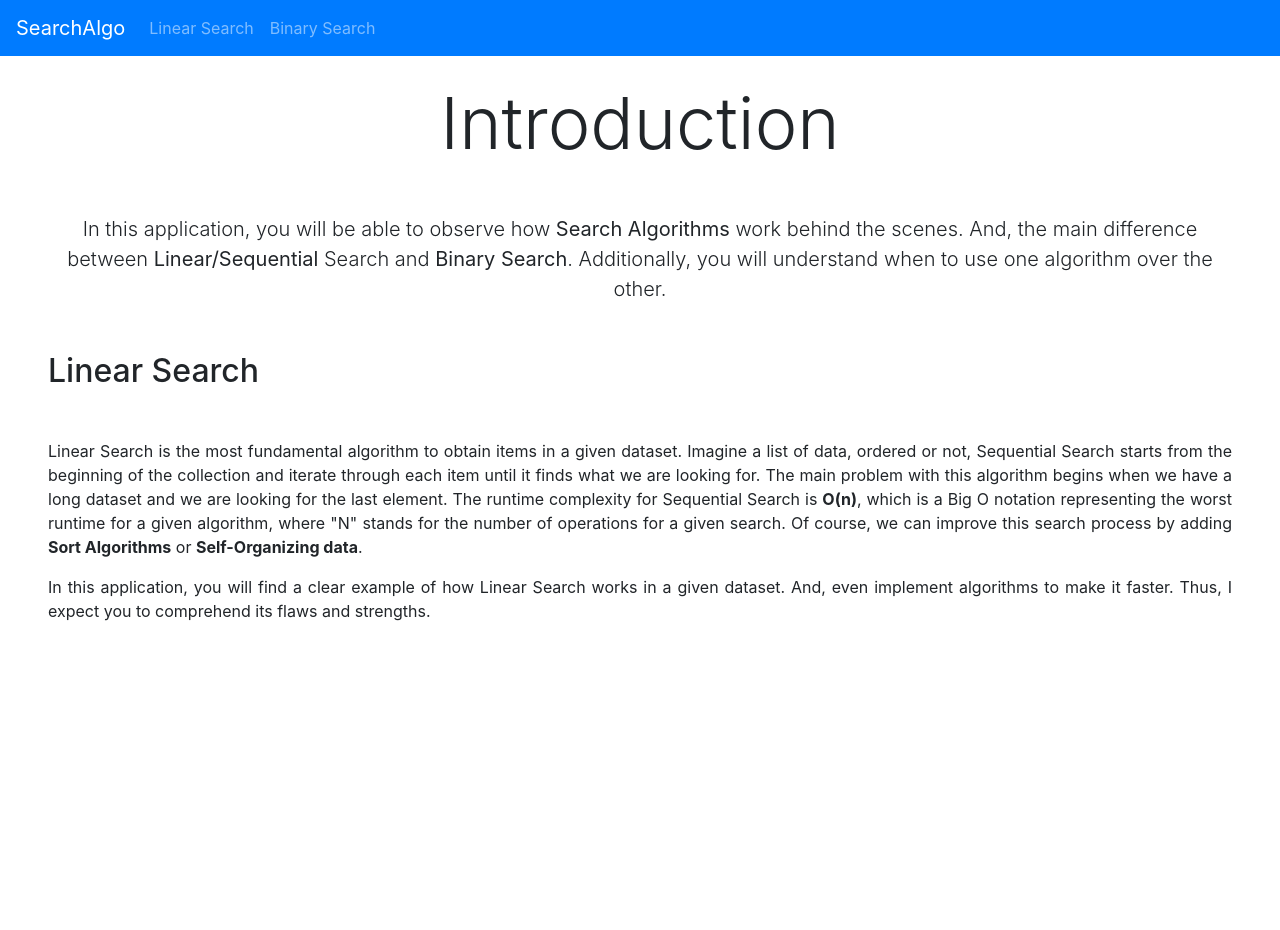
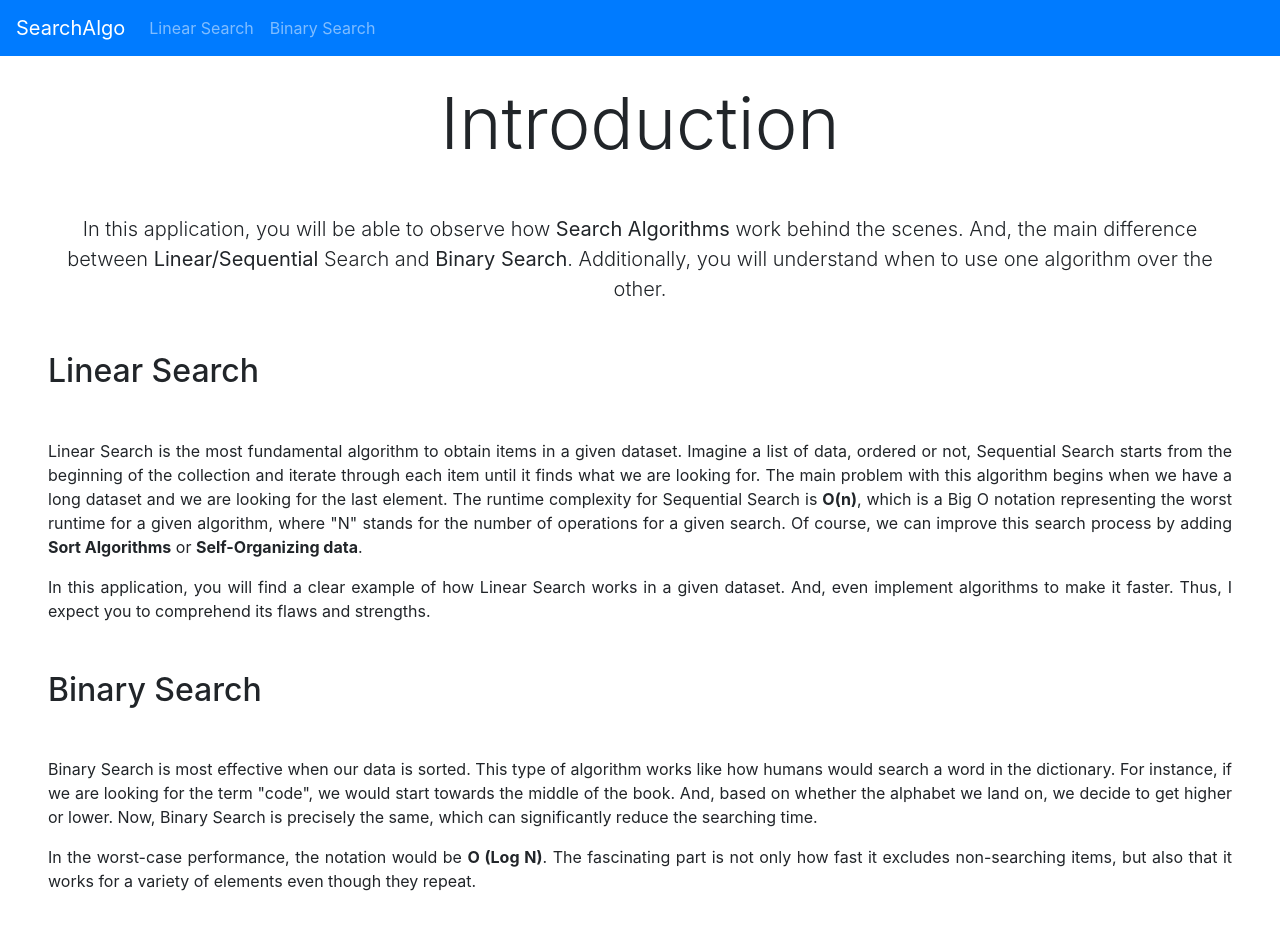
Before and after one commit to HenriqueFadoni/SearchAlgorithm, a React (Create React App) app: page / in a window 1280 px wide. Shown: the top 930 px of the page. Before the commit the page ends 800 px from the top, so only its background shows below. Built offline with nearby package versions, Linux system fonts and the light colour scheme.

Commit message:
Adding Binary Search Explanation

```diff
--- /dev/null
+++ b/src/containers/Index/BinarySearchExplanation/BinarySearchExplanation.tsx
@@ -0,0 +1,19 @@
+import React from 'react';
+
+const BinarySearchExplanation: React.FC = () => (
+  <>
+    <p className="text-justify mx-5 mt-5">
+      Binary Search is most effective when our data is sorted. This type of algorithm works like how
+      humans would search a word in the dictionary. For instance, if we are looking for the term "code",
+      we would start towards the middle of the book. And, based on whether the alphabet we land on, we decide
+      to get higher or lower. Now, Binary Search is precisely the same, which can significantly reduce the searching time.
+    </p>
+    <p className="text-justify mx-5 mt-3 mb-5">
+      In the worst-case performance, the notation would be <strong>O (Log N)</strong>. The fascinating part is not only how
+      fast it excludes non-searching items, but also that it works for a variety of elements even though
+      they repeat.
+    </p>
+  </>
+);
+
+export default BinarySearchExplanation;
--- a/src/containers/Index/Index.tsx
+++ b/src/containers/Index/Index.tsx
@@ -4,6 +4,7 @@ import Title from '../../components/Title/Title';
 import IntroParagraph from './IntroParagraph/IntroParagraph';
 import Subtitle from '../../components/Subtitle/Subtitle';
 import LinearSearchExplanation from './LinearSearchExplanation/LinearSearchExplanation';
+import BinarySearchExplanation from './BinarySearchExplanation/BinarySearchExplanation';
 
 const Index: React.FC = () => (
   <div>
@@ -11,6 +12,8 @@ const Index: React.FC = () => (
     <IntroParagraph />
     <Subtitle subtitle='Linear Search' />
     <LinearSearchExplanation />
+    <Subtitle subtitle='Binary Search' />
+    <BinarySearchExplanation />
   </div>
 );
 
```
